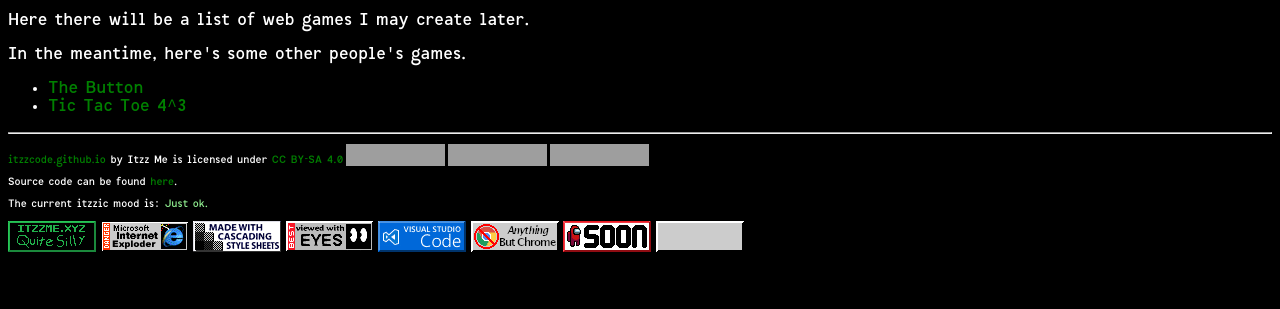
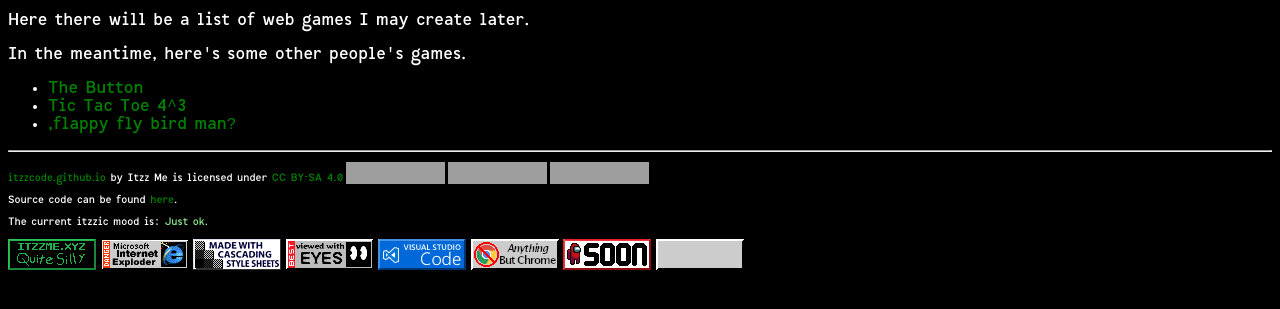
Before and after one commit to ItzzCode/itzzcode.github.io, a Jekyll site: the page built from games.html, in a window 1280 px wide, cut to the strip 178-487 px from the top of the page. Built offline with Jekyll 4.4.1, drawn with Linux system fonts in a browser that asks for light colours; grey boxes are pictures that could not be loaded.

Commit message:
add ffbm to list

```diff
--- a/games.html
+++ b/games.html
@@ -9,4 +9,5 @@ title: Games
 <ul>
 	<li><a href="https://thebutton2-official.web.app">The Button</a></li>
 	<li><a href="https://osmarks.net/tictactoe">Tic Tac Toe 4^3</a></li>
+	<li><a href="https://ubq323.website/ffbm/">,flappy fly bird man?</a></li>
 </ul>
```
